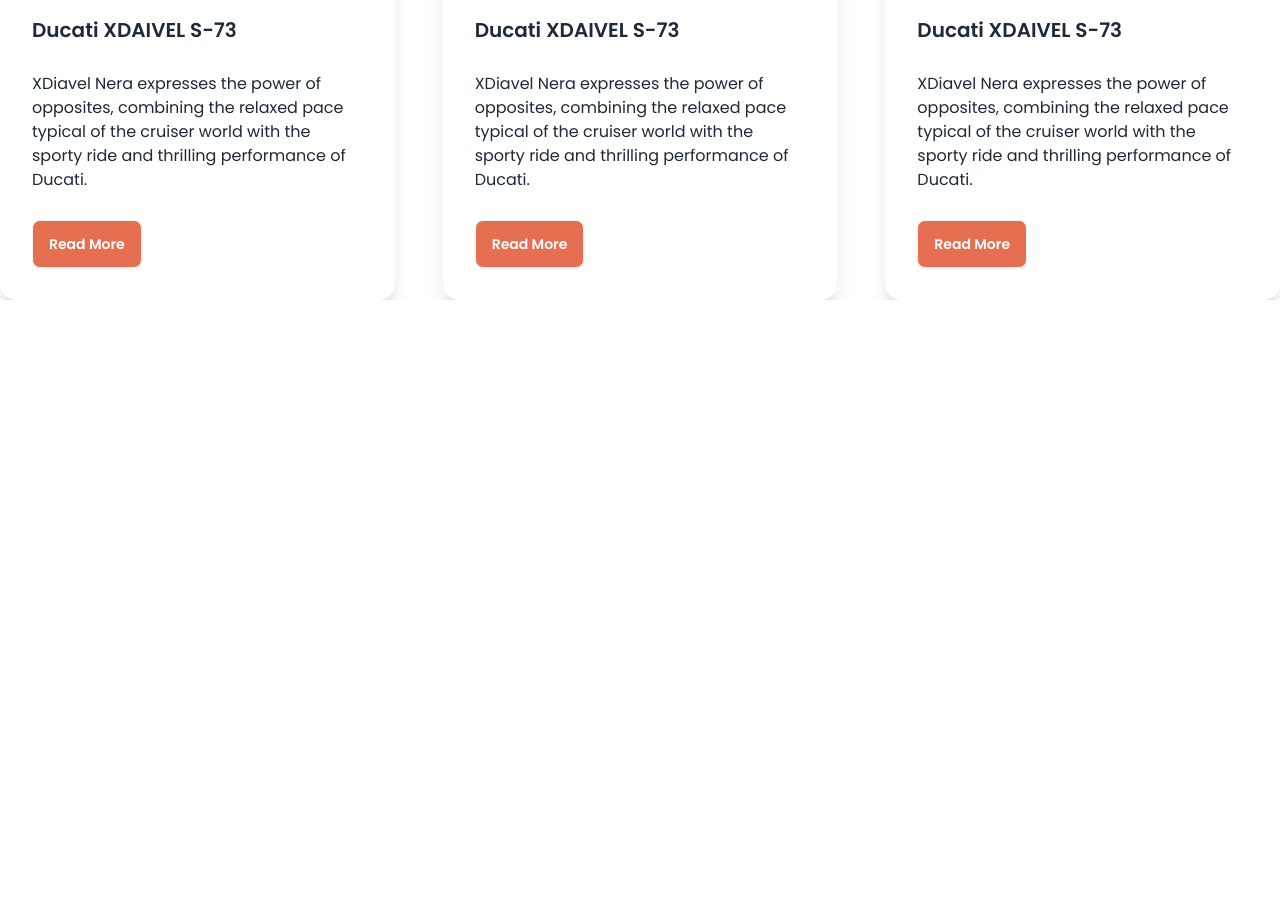
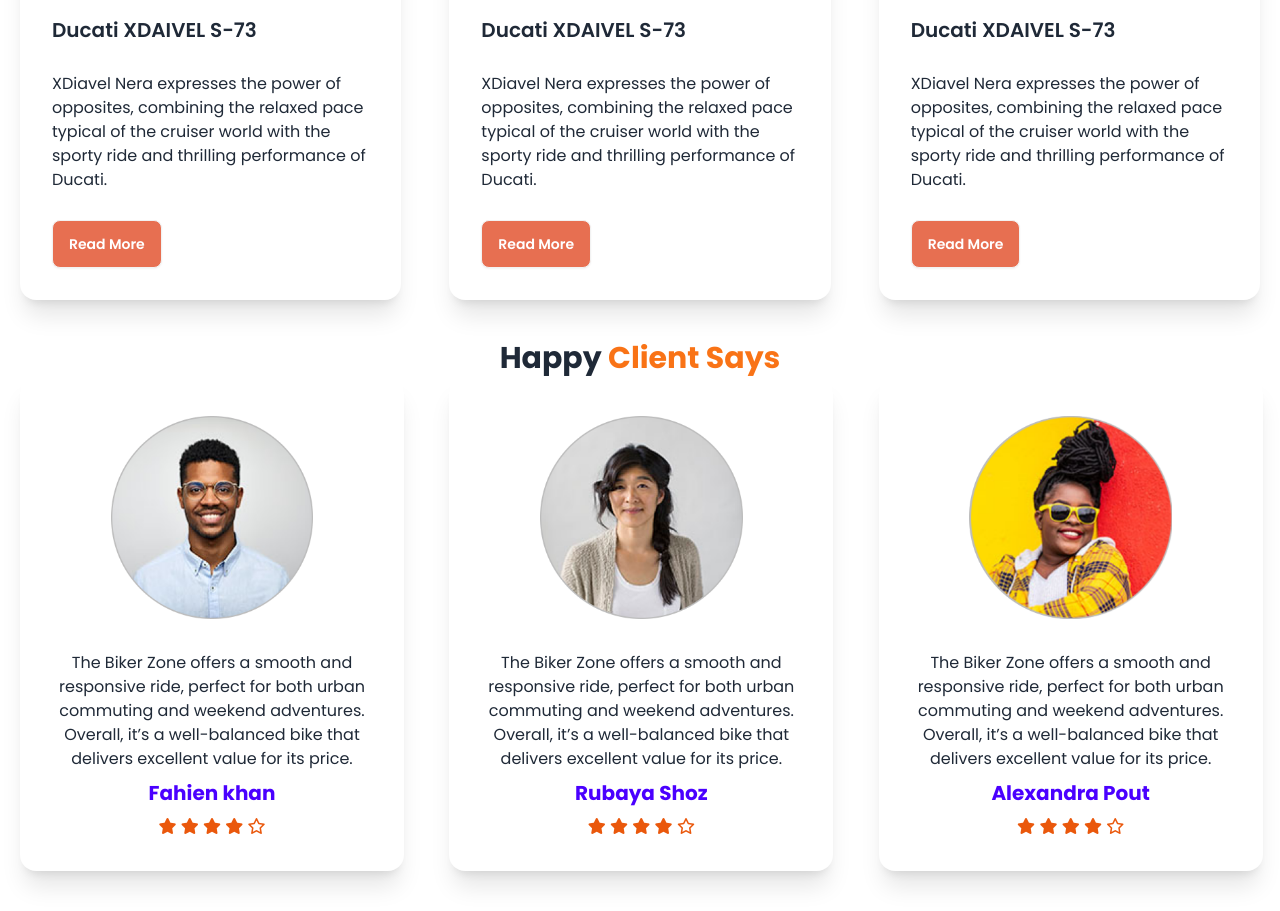
Before and after one commit to Md-shahien-khan/Biker-Zone, a plain HTML site: page index.html in a window 1280 px wide. Shown: the part 1408-2319 px from the top of the page. Before the commit the page ends 1708 px from the top, so only its background shows below. Drawn offline with nearby package versions, Linux system fonts and the light colour scheme.

Commit message:
client section done

```diff
--- a/index.html
+++ b/index.html
@@ -12,6 +12,8 @@
     rel="stylesheet"
     type="text/css" />
     <script src="https://cdn.tailwindcss.com"></script>
+    <!-- font awesome -->
+    <script src="https://kit.fontawesome.com/3021eab986.js" crossorigin="anonymous"></script>
     <!-- google fonts -->
     <link rel="preconnect" href="https://fonts.googleapis.com">
     <link rel="preconnect" href="https://fonts.gstatic.com" crossorigin>
@@ -163,10 +165,10 @@
         </section>
 
         <!-- cards section -->
-        <section>
+        <section class="mb-10">
             <h2 class="text-3xl font-bold text-center mt-5 mb-5">Latest Bikes</h2>
             <!-- cards -->
-            <div class="grid grid-cols-1 md:grid-cols-2 lg:grid-cols-3 gap-12">
+            <div class="grid grid-cols-1 md:grid-cols-2 lg:grid-cols-3 gap-12 px-5">
                 <!-- card 1 -->
                 <div class="card bg-base-100  shadow-xl">
                     <figure>
@@ -211,6 +213,72 @@
                 </div>
             </div>
         </section>
+
+        <!-- Client Section -->
+        <section class="mb-10">
+            <h2 class="text-center text-3xl font-bold">Happy <span class="text-orange-500">Client Says</span></h2>
+            <!-- customer cards -->
+            <div class="grid grid-cols-1 md:grid-cols-2 lg:grid-cols-3 gap-12 px-5">
+                <!-- card 1 -->
+                <div class="card bg-base-100 w-96 shadow-xl">
+                    <figure class="px-10 pt-10">
+                      <img
+                        src="images/others/user-1.png"
+                        class="rounded-xl w-2/3" />
+                    </figure>
+                    <div class="card-body items-center text-center">
+                      <p>The Biker Zone offers a smooth and responsive ride, perfect for both urban commuting and weekend adventures. Overall, it’s a well-balanced bike that delivers excellent value for its price.</p>
+                      <h2 class="text-xl font-bold text-primary">Fahien khan</h2>
+                      <div class="stars">
+                        <!-- <button class="btn btn-primary">Buy Now</button> -->
+                        <i class="fa-solid fa-star text-orange-600"></i>
+                        <i class="fa-solid fa-star text-orange-600"></i>
+                        <i class="fa-solid fa-star text-orange-600"></i>
+                        <i class="fa-solid fa-star text-orange-600"></i>
+                        <i class="fa-regular fa-star text-orange-600"></i>
+                      </div>
+                    </div>
+                </div>
+                <!-- card 2 -->
+                <div class="card bg-base-100 w-96 shadow-xl">
+                    <figure class="px-10 pt-10">
+                      <img
+                        src="images/others/user-2.png"
+                        class="rounded-xl w-2/3" />
+                    </figure>
+                    <div class="card-body items-center text-center">
+                      <p>The Biker Zone offers a smooth and responsive ride, perfect for both urban commuting and weekend adventures. Overall, it’s a well-balanced bike that delivers excellent value for its price.</p>
+                      <h2 class="text-xl font-bold text-primary">Rubaya Shoz</h2>
+                      <div class="stars">
+                        <i class="fa-solid fa-star text-orange-600"></i>
+                        <i class="fa-solid fa-star text-orange-600"></i>
+                        <i class="fa-solid fa-star text-orange-600"></i>
+                        <i class="fa-solid fa-star text-orange-600"></i>
+                        <i class="fa-regular fa-star text-orange-600"></i>
+                      </div>
+                    </div>
+                </div>
+                <!-- card 3 -->
+                <div class="card bg-base-100 w-96 shadow-xl">
+                    <figure class="px-10 pt-10">
+                      <img
+                        src="images/others/user-3.png"
+                        class="rounded-xl w-2/3" />
+                    </figure>
+                    <div class="card-body items-center text-center">
+                      <p>The Biker Zone offers a smooth and responsive ride, perfect for both urban commuting and weekend adventures. Overall, it’s a well-balanced bike that delivers excellent value for its price.</p>
+                      <h2 class="text-xl font-bold text-primary">Alexandra Pout</h2>
+                      <div class="stars">
+                        <i class="fa-solid fa-star text-orange-600"></i>
+                        <i class="fa-solid fa-star text-orange-600"></i>
+                        <i class="fa-solid fa-star text-orange-600"></i>
+                        <i class="fa-solid fa-star text-orange-600"></i>
+                        <i class="fa-regular fa-star text-orange-600"></i>
+                      </div>
+                    </div>
+                </div>
+            </div>
+        </section>
     </main>
     <!-- Footer Section -->
     <footer>
```
